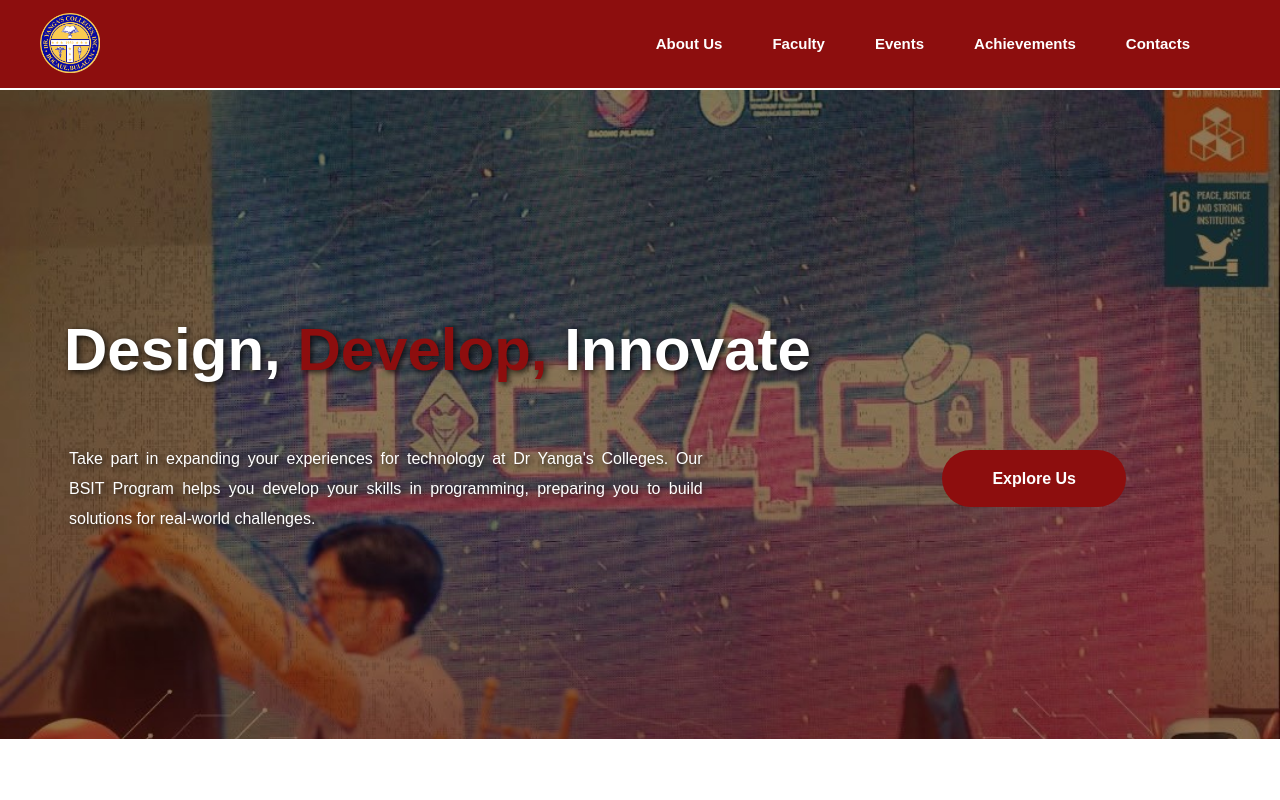
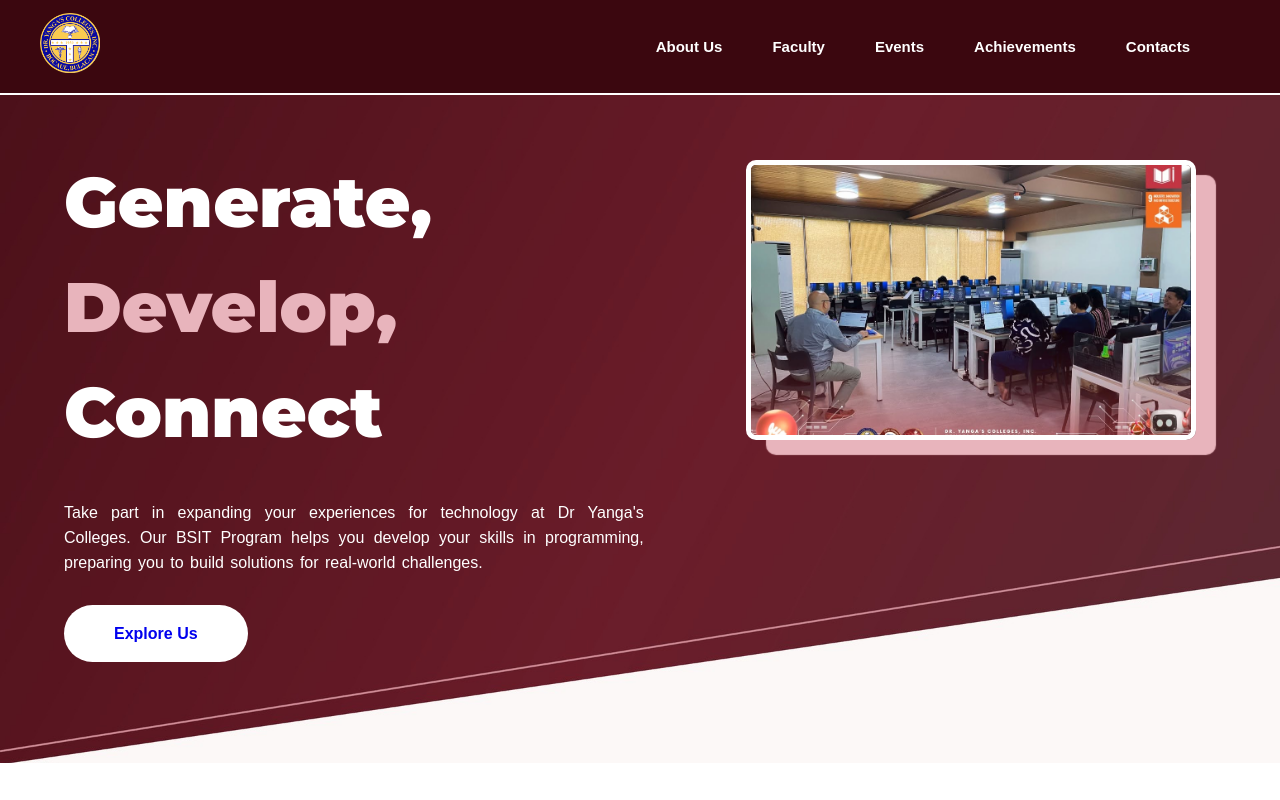
Before and after one commit to Kenth26/BSIT-Website, a plain HTML site: page index.html in a window 1280 px wide. Drawn offline with Linux system fonts and the light colour scheme.

Commit message:
landing page done

```diff
--- a/index.html
+++ b/index.html
@@ -3,6 +3,9 @@
     <head>
         <title>BSIT</title>
         <link rel="stylesheet" href="styles.css">
+        <link rel="preconnect" href="https://fonts.googleapis.com">
+        <link rel="preconnect" href="https://fonts.gstatic.com" crossorigin>
+        <link href="https://fonts.googleapis.com/css2?family=Montserrat:wght@900&family=Inter:wght@400;700&display=swap" rel="stylesheet">
     </head>
     <body>
         <header class="content-nav">
@@ -20,13 +23,20 @@
         <main>
             <article class="landing-page">
                 <section class="landing-page-cover">
-                    <h1>Design, <span>Develop,</span> Innovate</h1>
-                    <p>Take part in expanding your experiences for technology at Dr Yanga's Colleges. Our BSIT Program
+                    <div class="headers">
+                        <h1>Generate,</h1>
+                        <h1 id="color-span">Develop,</h1>
+                        <h1>Connect</h1>
+                        <p>Take part in expanding your experiences for technology at Dr Yanga's Colleges. Our BSIT Program
                         helps you develop your skills in programming, preparing you to build solutions for real-world
                         challenges.
-                    </p>
-                    <div class="know-us">
-                        <a href="aboutus.html">Explore Us</a>
+                        </p>
+                        <div class="know-us">
+                            <a href="aboutus.html">Explore Us</a>
+                        </div>
+                    </div>
+                    <div class="landing-img">
+                        <img src="images/landing/landing.jpg" alt="landing-img">
                     </div>
                 </section>
             </article>
--- a/styles.css
+++ b/styles.css
@@ -10,9 +10,9 @@ body {
 }
 
 .content-nav {
-    background-color: #8d0e0e;
+    background-color: #3b070f;
     border-bottom: 2px solid white;
-    line-height: 30px;
+    line-height: 40px;
 }
 
 .content-nav nav ul {
@@ -30,8 +30,6 @@ body {
     font-weight: bold;
     color: white;
     margin-right: 50px;
-    border-bottom: 2px solid transparent;
-    transition: border-color 0.5s;
 }
 
 .landing-page-nav {
@@ -50,53 +48,68 @@ body {
 }
 
 .landing-page {
-    background-image: url("images/background.jpg");
+    background-image: url("images/landing/background.jpg");
     background-size: cover;
     background-position: center;
     background-repeat: no-repeat;
     background-attachment: fixed;
-    padding-top: 70px;
-    padding-bottom: 50px;
+    padding-top: 120px;
+    padding-bottom: 120px;
 }
 
 .landing-page-cover {
+    display: flex;
     color: white;
     width: 1260px;
     max-width: 90%;
-    margin: 155px auto;
+    margin: 0 auto;
 }
 
-.landing-page-cover p {
-    width: 55%;
-    line-height: 30px;
-    margin-left: 5px;
-    text-align: justify;
-    text-shadow: 2px 2px 6px rgb(0, 0, 0, 0.8);
+.headers {
+    margin-top: -100px;
 }
 
-.landing-page-cover h1 {
-    font-size: 60px;
-    text-shadow: 2px 2px 6px rgb(0, 0, 0, 0.8);
+.headers h1 {
+    font-family: "Montserrat", sans-serif;
+    font-size: 70px;
+    line-height: 35px;
 }
 
-.landing-page-cover span {
-    color: #8d0e0e;
+#color-span {
+    color: #e8b4bc;
+}
+
+.headers p {
+    width: 85%;
+    text-align: justify;
+    line-height: 25px;
+    word-spacing: 2px;
 }
 
 .know-us {
-    float: right;
-    margin-right: 90px;
-    margin-top: -80px;
+    margin-top: 50px;
 }
 
 .know-us a {
-    background-color: #8d0e0e;
-    color: white;
+    background-color: white;
     text-decoration: none;
     padding: 20px 50px;
     border-radius: 40px;
     font-weight: bold;
-    transition: background-color 0.5s, color 0.5s;
+}
+
+.landing-img {
+    margin-top: -55px;
+    margin-right: 20px;
+}
+
+.landing-img img {
+    width: 450px;
+    height: 280px;
+    object-fit: cover;
+    border-radius: 10px;
+    border: 5px solid;
+    box-shadow: 20px 15px 1px #e8b4bc;
 }
 
 .about-us {
```
Also changed, not shown: aboutus.html (+7 -7 lines), images/about-us.jpg (added), images/background.jpg (deleted), images/courses/APP.jpg (renamed from images/packages/courses/APP.jpg), images/courses/DBMS.jpg (renamed from images/packages/courses/DBMS.jpg), images/courses/ITP.jpg (renamed from images/packages/courses/ITP.jpg), images/courses/NET.jpg (renamed from images/packages/courses/NET.jpg), images/courses/SECU.jpg (renamed from images/packages/courses/SECU.jpg), images/courses/WEB.jpg (renamed from images/packages/courses/WEB.jpg), images/landing/background.jpg (added), images/landing/landing.jpg (added).
